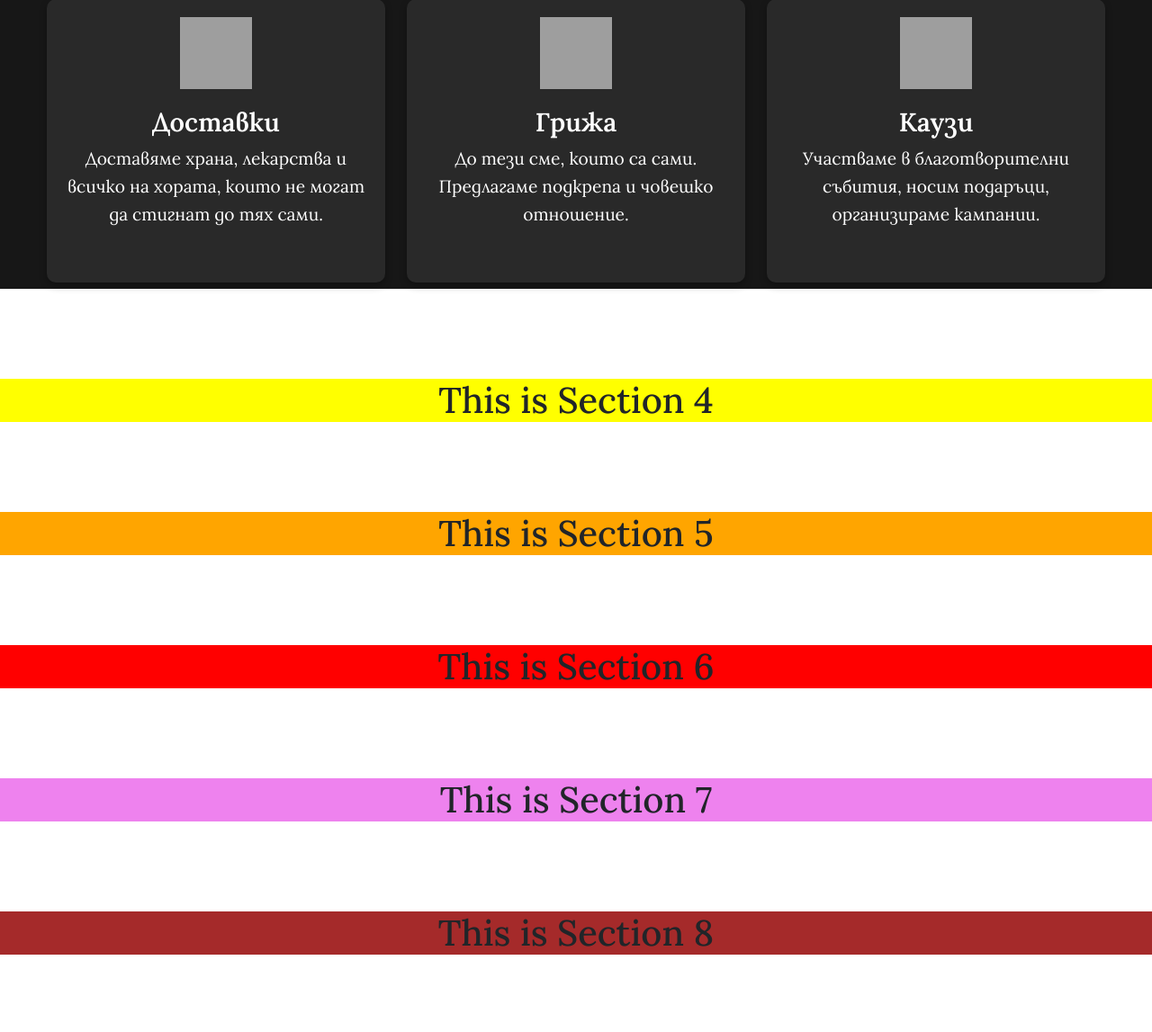
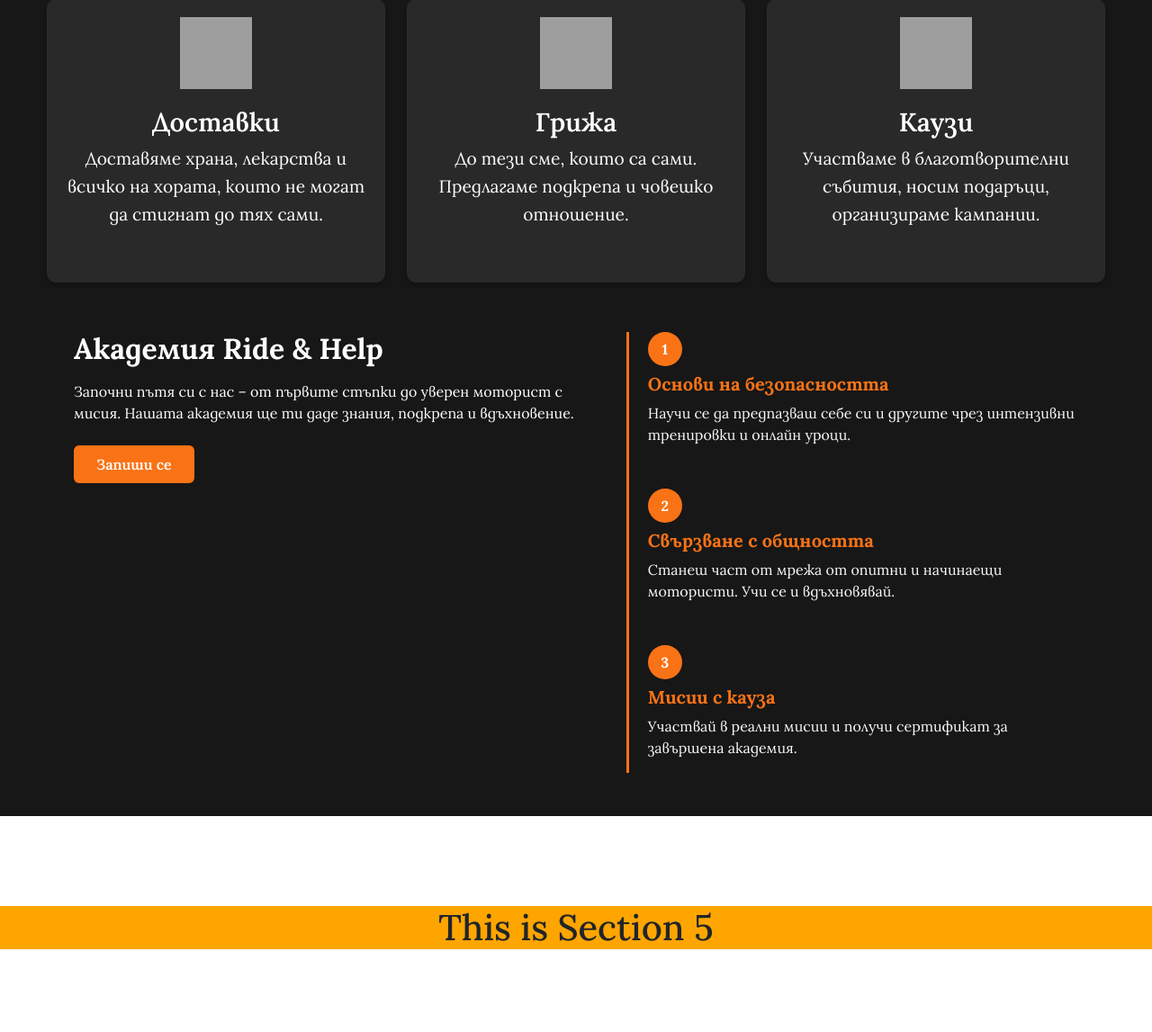
Before and after one commit to AlexiaTs2/NBUWeb, a PHP site: page / in a window 1280 px wide. Shown: the part 1759-2906 px from the top of the page at 90% size. Run offline with PHP 8.4, Linux system fonts and the light colour scheme; grey boxes are pictures that could not be loaded.

Commit message:
FinishSec4

```diff
--- a/Cause/index.html
+++ b/Cause/index.html
@@ -135,9 +135,82 @@
         </div>
     </div>
 </div>
+<section id="section4" class="academy-section text-white">
+    <div class="container d-flex flex-column flex-lg-row justify-content-between align-items-start py-5">
+      <!-- Лява част с бутон -->
+      <div class="left-part mb-5 mb-lg-0" style="max-width: 50%">
+        <h2 class="fw-bold mb-3">Академия Ride & Help</h2>
+        <p class="mb-4">Започни пътя си с нас – от първите стъпки до уверен моторист с мисия. Нашата академия ще ти даде знания, подкрепа и вдъхновение.</p>
+        <button class="btn bg-orange text-white px-4 py-2 fw-semibold" data-bs-toggle="modal" data-bs-target="#academyModal">Запиши се</button>
+      </div>
 
+      <!-- Дясна част със стъпки -->
+      <div class="right-part position-relative" style="max-width: 45%">
+        <div class="timeline-line position-absolute top-0 start-0" style="width: 3px; height: 100%; background-color: #f97316; left: -20px;"></div>
 
-    <div id="section4"><h1>This is Section 4</h1></div>
+        <div class="step mb-5 ps-4">
+          <div class="circle-number bg-orange text-white fw-bold">1</div>
+          <h5 class="fw-bold text-orange mt-2">Основи на безопасността</h5>
+          <p class="text-light">Научи се да предпазваш себе си и другите чрез интензивни тренировки и онлайн уроци.</p>
+        </div>
+
+        <div class="step mb-5 ps-4">
+          <div class="circle-number bg-orange text-white fw-bold">2</div>
+          <h5 class="fw-bold text-orange mt-2">Свързване с общността</h5>
+          <p class="text-light">Станеш част от мрежа от опитни и начинаещи мотористи. Учи се и вдъхновявай.</p>
+        </div>
+
+        <div class="step ps-4">
+          <div class="circle-number bg-orange text-white fw-bold">3</div>
+          <h5 class="fw-bold text-orange mt-2">Мисии с кауза</h5>
+          <p class="text-light">Участвай в реални мисии и получи сертификат за завършена академия.</p>
+        </div>
+      </div>
+    </div>
+
+    <!-- Модал с форма -->
+    <div class="modal fade" id="academyModal" tabindex="-1" aria-labelledby="academyModalLabel" aria-hidden="true">
+      <div class="modal-dialog modal-lg">
+        <div class="modal-content bg-dark text-white">
+          <div class="modal-header border-0">
+            <h5 class="modal-title" id="academyModalLabel">Записване за Академията</h5>
+            <button type="button" class="btn-close btn-close-white" data-bs-dismiss="modal" aria-label="Close"></button>
+          </div>
+          <div class="modal-body">
+            <form class="needs-validation" novalidate>
+              <div class="row g-3">
+                <div class="col-md-6">
+                  <label for="name" class="form-label">Име</label>
+                  <input type="text" class="form-control" id="name" required>
+                </div>
+                <div class="col-md-6">
+                  <label for="email" class="form-label">Имейл</label>
+                  <input type="email" class="form-control" id="email" required>
+                </div>
+                <div class="col-md-6">
+                  <label for="phone" class="form-label">Телефон</label>
+                  <input type="tel" class="form-control" id="phone">
+                </div>
+                <div class="col-md-6">
+                  <label for="experience" class="form-label">Ниво на опит</label>
+                  <select class="form-select" id="experience" required>
+                    <option selected disabled value="">Избери...</option>
+                    <option>Напълно начинаещ</option>
+                    <option>Имам малко опит</option>
+                    <option>Карал/а съм активно</option>
+                    <option>Лицензиран моторист</option>
+                  </select>
+                </div>
+
+              <div class="mt-4 text-end">
+                <button type="submit" class="btn bg-orange text-white px-4 py-2 fw-semibold">Изпрати</button>
+              </div>
+            </form>
+          </div>
+        </div>
+      </div>
+    </div>
+  </section>
     <div id="section5"><h1>This is Section 5</h1></div>
     <div id="section6"><h1>This is Section 6</h1></div>
     <div id="section7"><h1>This is Section 7</h1></div>
--- a/Cause/style.css
+++ b/Cause/style.css
@@ -343,9 +343,30 @@ body {
     font-size: 1rem;
     color: white;
 }
+/* Секция 4 */
+.academy-section {
+    background-color: #171717;
+    font-family: 'Lora', serif;
+    position: relative;
+  }
 
+  .text-orange {
+    color: #f97316;
+  }
 
-#section4 { background: yellow; }
+  .bg-orange {
+    background-color: #f97316;
+  }
+
+  .circle-number {
+    width: 38px;
+    height: 38px;
+    border-radius: 50%;
+    display: inline-flex;
+    align-items: center;
+    justify-content: center;
+    font-size: 1rem;
+  }
 #section5 { background: orange; }
 #section6 { background: red; }
 #section7 { background: violet; }
```
